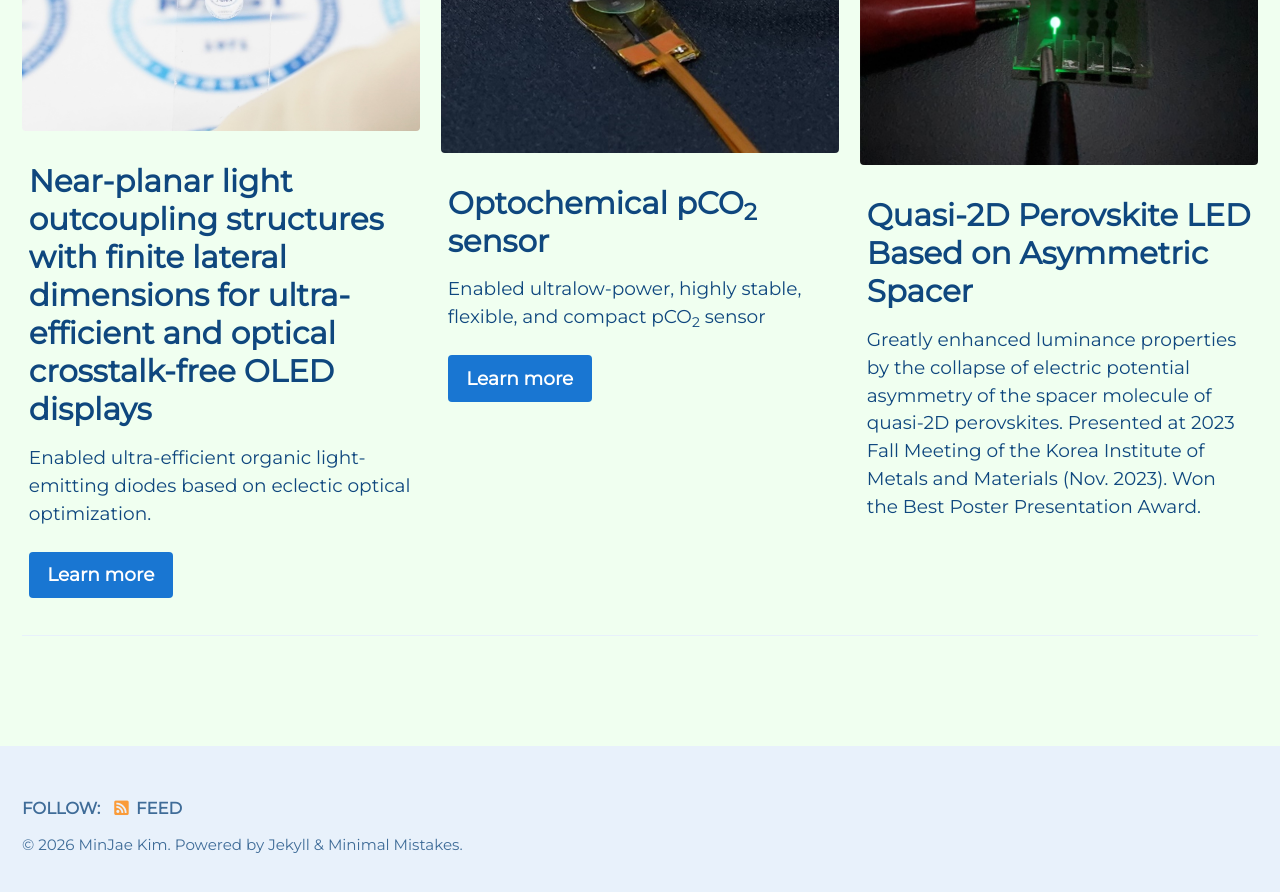
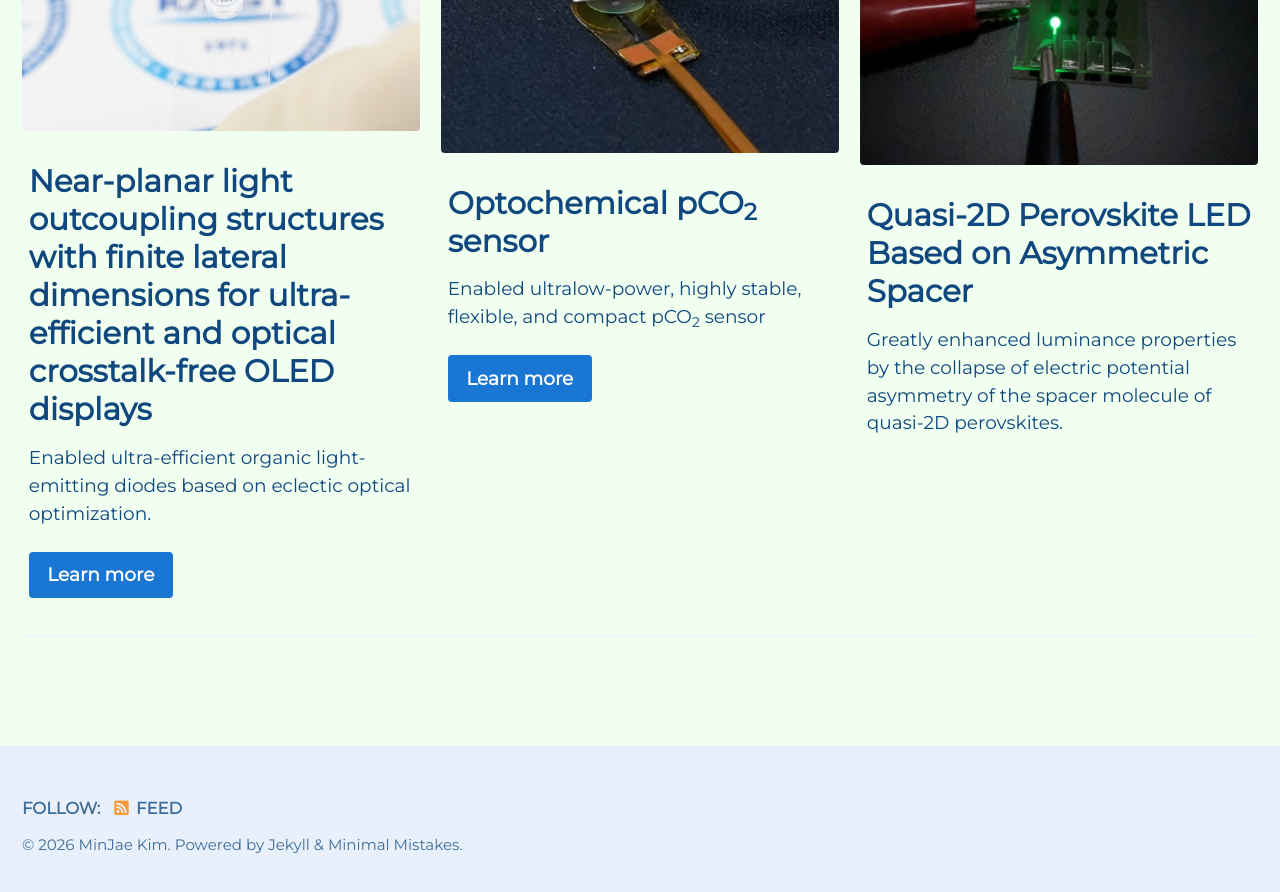
Before and after one commit to mj3259/mj3259.github.io, a Jekyll site: the page built from index.md, in a window 1280 px wide and 900 px high, scrolled down 868 px. Shown: the top 892 px of the window. Built offline with Jekyll 4.4.1, drawn with Linux system fonts in a browser that asks for light colours; cached includes are drawn as plain includes.

Commit message:
Update index.md

```diff
--- a/index.md
+++ b/index.md
@@ -27,7 +27,7 @@ feature_row:
   - image_path: /assets/images/PELED.jpg
     alt: "Quasi-2D Perovskite LED based on Asymmetric Spacer"
     title: "Quasi-2D Perovskite LED Based on Asymmetric Spacer"
-    excerpt: "Greatly enhanced luminance properties by the collapse of electric potential asymmetry of the spacer molecule of quasi-2D perovskites. Presented at 2023 Fall Meeting of the Korea Institute of Metals and Materials (Nov. 2023). Won the Best Poster Presentation Award."
+    excerpt: "Greatly enhanced luminance properties by the collapse of electric potential asymmetry of the spacer molecule of quasi-2D perovskites."
 ---
 
 <!--
```
